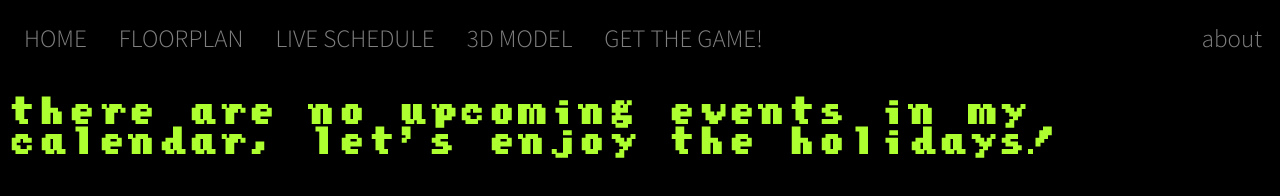
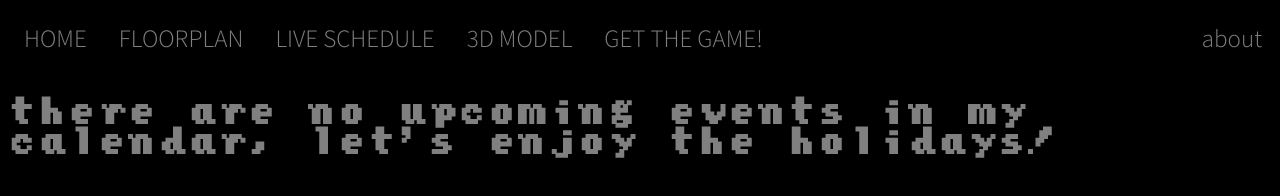
Before and after one commit to kngjnssy/codecompass, a website: page schedule.html in a window 1280 px wide. Drawn offline with nearby package versions, Linux system fonts and the light colour scheme; no server answers.

```diff
--- a/schedule.html
+++ b/schedule.html
@@ -90,7 +90,7 @@
     <li><a href="game.html">GET THE GAME!</a></li>
     <li style="float:right; margin-right:10px;" ><a class="active" href="about.html">about</a></li>
   </ul>
-    <h3> there are no upcoming events in my calendar, let's enjoy the holidays!
+    <h3 style="color:grey;"> there are no upcoming events in my calendar, let's enjoy the holidays!
     </h3>
     <div class="grid-container-browser"></div>
 
```
